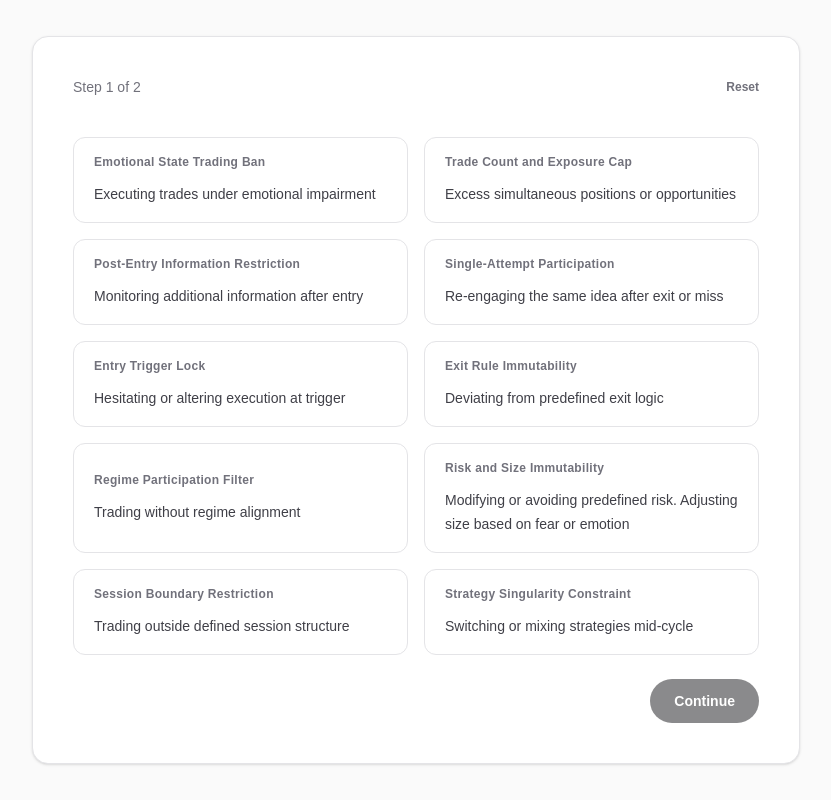
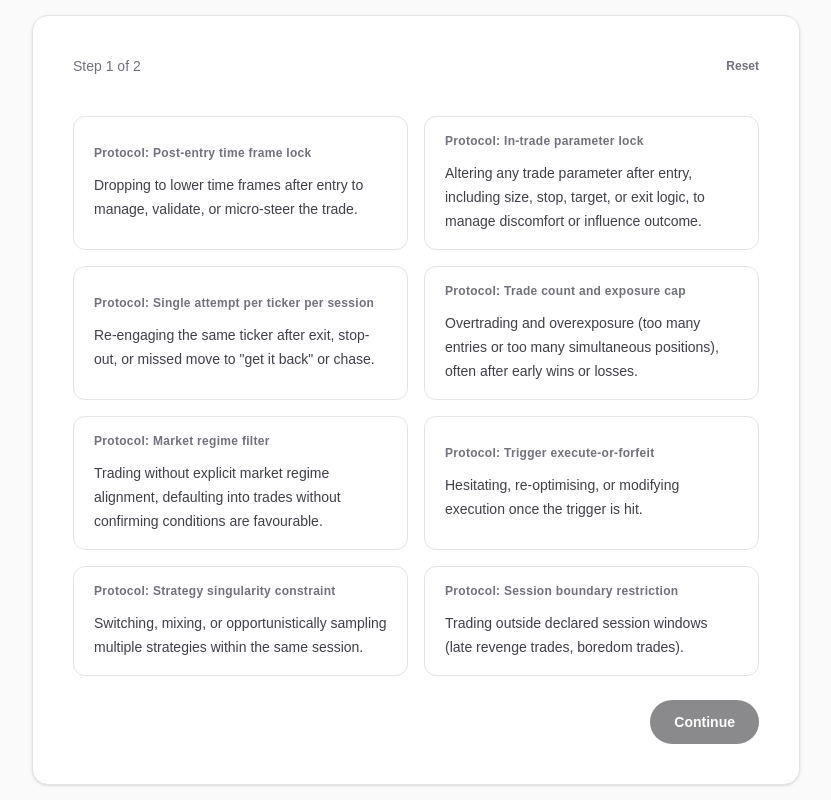
Before and after one commit to bbyjae-django-lab/quadrant, a Next.js app: page / in a window 1280 px wide. Shown: the whole page, without its empty margins (224-1055 px from the left). Built offline with nearby package versions, Linux system fonts and the light colour scheme.

Commit message:
Update protocol copy to the cleaned final versions

```diff
--- a/app/data/protocols.ts
+++ b/app/data/protocols.ts
@@ -7,86 +7,70 @@ export type Protocol = {
       failure: string;
     };
 
-    export const protocols: Protocol[] = [
+export const protocols: Protocol[] = [
   {
     "id": "post-entry-information-restriction",
-    "name": "Post-Entry Information Restriction",
-    "commonBehaviourRemoved": "Monitoring additional information after entry",
-    "rule": "After entering a trade, no chart lower than the entry timeframe may be viewed.",
+    "name": "Protocol: Post-entry time frame lock",
+    "commonBehaviourRemoved": "Dropping to lower time frames after entry to manage, validate, or micro-steer the trade.",
+    "rule": "After entry, no lower time frame charts may be opened or viewed for that ticker until the position is fully closed.",
     "duration": "Applies until 5 consecutive trading days are completed without violation.",
-    "failure": "Viewing any lower timeframe chart after entry ends the run."
+    "failure": "Opening or viewing any lower time frame chart for an open position's ticker after entry ends the run."
+  },
+  {
+    "id": "risk-and-size-immutability",
+    "name": "Protocol: In-trade parameter lock",
+    "commonBehaviourRemoved": "Altering any trade parameter after entry, including size, stop, target, or exit logic, to manage discomfort or influence outcome.",
+    "rule": "Before entry, position size, stop level, and all exit conditions must be fully defined. After entry, no trade parameter may be changed for any reason.",
+    "duration": "Applies until 5 consecutive trading days are completed without violation.",
+    "failure": "Any change to position size (adds or reductions), stop level, target, trailing logic, partial rules, or exit conditions after entry ends the run."
   },
   {
     "id": "single-attempt-participation",
-    "name": "Single-Attempt Participation",
-    "commonBehaviourRemoved": "Re-engaging the same idea after exit or miss",
-    "rule": "Each trade idea may be attempted only once per session.",
+    "name": "Protocol: Single attempt per ticker per session",
+    "commonBehaviourRemoved": "Re-engaging the same ticker after exit, stop-out, or missed move to \"get it back\" or chase.",
+    "rule": "A ticker may be traded once per session: one entry attempt total, regardless of outcome.",
     "duration": "Applies until 5 consecutive trading days are completed without violation.",
-    "failure": "Entering a second trade on the same ticker in the same session ends the run."
-  },
-  {
-    "id": "risk-and-size-immutability",
-    "name": "Risk and Size Immutability",
-    "commonBehaviourRemoved": "Modifying or avoiding predefined risk. Adjusting size based on fear or emotion",
-    "rule": "Risk per trade and position size must be declared before entry and may not be changed.",
-    "duration": "Applies until 5 consecutive trading days are completed without violation.",
-    "failure": "Changing position size or stop distance after entry ends the run."
+    "failure": "Any second entry on the same ticker in the same session ends the run."
   },
   {
     "id": "trade-count-and-exposure-cap",
-    "name": "Trade Count and Exposure Cap",
-    "commonBehaviourRemoved": "Excess simultaneous positions or opportunities",
-    "rule": "A maximum number of trades and open positions must be set pre-market and may not be exceeded.",
+    "name": "Protocol: Trade count and exposure cap",
+    "commonBehaviourRemoved": "Overtrading and overexposure (too many entries or too many simultaneous positions), often after early wins or losses.",
+    "rule": "Before the session, declare (1) maximum total entries for the session and (2) maximum concurrent open positions. Neither limit may be exceeded.",
     "duration": "Applies until 5 consecutive trading days are completed without violation.",
-    "failure": "Opening a trade beyond the declared trade count or exposure limit ends the run."
+    "failure": "Placing an entry that exceeds either declared maximum (total entries or concurrent positions) ends the run."
   },
   {
     "id": "regime-participation-filter",
-    "name": "Regime Participation Filter",
-    "commonBehaviourRemoved": "Trading without regime alignment",
-    "rule": "Trades may only be taken if the current market regime is explicitly classified as favourable before the session.",
+    "name": "Protocol: Market regime filter",
+    "commonBehaviourRemoved": "Trading without explicit market regime alignment, defaulting into trades without confirming conditions are favourable.",
+    "rule": "Before the session begins, the market regime must be classified as either risk-on or risk-off. Trades are permitted only on days recorded as risk-on.",
     "duration": "Applies until 5 consecutive trading days are completed without violation.",
-    "failure": "Taking any trade without a pre-session regime classification ends the run."
+    "failure": "Entering any trade without a pre-session recorded regime classification, or entering any trade on a day classified as risk-off, ends the run."
   },
   {
     "id": "entry-trigger-lock",
-    "name": "Entry Trigger Lock",
-    "commonBehaviourRemoved": "Hesitating or altering execution at trigger",
-    "rule": "Once a predefined entry trigger occurs, the trade must be executed immediately or abandoned entirely.",
+    "name": "Protocol: Trigger execute-or-forfeit",
+    "commonBehaviourRemoved": "Hesitating, re-optimising, or modifying execution once the trigger is hit.",
+    "rule": "If a predefined entry trigger occurs, the order must be placed immediately, or the trade is permanently forfeited for that ticker for the rest of the session.",
     "duration": "Applies until 5 consecutive trading days are completed without violation.",
-    "failure": "Delaying, adjusting, or second-guessing execution after the trigger occurs ends the run."
-  },
-  {
-    "id": "exit-rule-immutability",
-    "name": "Exit Rule Immutability",
-    "commonBehaviourRemoved": "Deviating from predefined exit logic",
-    "rule": "Exit rules must be defined before entry and may not be altered during the trade.",
-    "duration": "Applies until 5 consecutive trading days are completed without violation.",
-    "failure": "Changing stops, targets, or exit conditions after entry ends the run."
+    "failure": "Entering on any bar after the trigger bar, adjusting price to \"improve entry,\" or hesitating in a way that results in a late entry ends the run."
   },
   {
     "id": "strategy-singularity-constraint",
-    "name": "Strategy Singularity Constraint",
-    "commonBehaviourRemoved": "Switching or mixing strategies mid-cycle",
-    "rule": "Only one trading strategy may be used per session.",
+    "name": "Protocol: Strategy singularity constraint",
+    "commonBehaviourRemoved": "Switching, mixing, or opportunistically sampling multiple strategies within the same session.",
+    "rule": "Before the session, declare one strategy. All trades that session must meet that strategy's criteria; no other strategy may be executed.",
     "duration": "Applies until 5 consecutive trading days are completed without violation.",
-    "failure": "Executing a trade from a second strategy within the same session ends the run."
-  },
-  {
-    "id": "emotional-state-trading-ban",
-    "name": "Emotional State Trading Ban",
-    "commonBehaviourRemoved": "Executing trades under emotional impairment",
-    "rule": "No trades may be taken while experiencing elevated emotional states.",
-    "duration": "Applies until 5 consecutive trading days are completed without violation.",
-    "failure": "Entering any trade after self-identifying an elevated emotional state ends the run."
+    "failure": "Executing any trade that does not meet the declared strategy's criteria ends the run."
   },
   {
     "id": "session-boundary-restriction",
-    "name": "Session Boundary Restriction",
-    "commonBehaviourRemoved": "Trading outside defined session structure",
-    "rule": "Trades may only be taken during predefined trading sessions.",
+    "name": "Protocol: Session boundary restriction",
+    "commonBehaviourRemoved": "Trading outside declared session windows (late revenge trades, boredom trades).",
+    "rule": "Before the day begins, declare session start and session end. Entries are permitted only within that window.",
     "duration": "Applies until 5 consecutive trading days are completed without violation.",
-    "failure": "Entering a trade outside the declared session boundaries ends the run."
+    "failure": "Entering any trade outside the declared session boundaries ends the run."
   }
 ];
 
--- a/app/page.tsx
+++ b/app/page.tsx
@@ -319,10 +319,14 @@ export default function Home() {
   const canStartNewRun = isPro || !hasCompletedRun;
   const freeRunComplete = !isPro && hasCompletedRun && !runActive;
   const protocolOrder = [
-    "emotional-state-trading-ban",
+    "post-entry-information-restriction",
+    "risk-and-size-immutability",
+    "single-attempt-participation",
     "trade-count-and-exposure-cap",
-    "post-entry-information-restriction",
-    "single-attempt-participation",
+    "regime-participation-filter",
+    "entry-trigger-lock",
+    "strategy-singularity-constraint",
+    "session-boundary-restriction",
   ];
   const orderedProtocols = [...protocols].sort((a, b) => {
     const aIndex = protocolOrder.indexOf(a.id);
@@ -1019,7 +1023,7 @@ export default function Home() {
                                   </div>
                                   <div>
                                     <dt className="text-xs font-semibold tracking-wide text-zinc-500">
-                                      Failure
+                                      Failure condition
                                     </dt>
                                     <dd className="mt-1">
                                       {protocol.failure}
@@ -1112,7 +1116,7 @@ export default function Home() {
               </h1>
               {selectedProtocol.commonBehaviourRemoved ? (
                 <p className="text-base leading-7 text-zinc-600">
-                  Common behaviour removed:{" "}
+                  Behaviour removed:{" "}
                   {selectedProtocol.commonBehaviourRemoved}
                 </p>
               ) : null}
@@ -1136,7 +1140,7 @@ export default function Home() {
               </div>
               <div>
                 <dt className="text-xs font-semibold tracking-wide text-zinc-500">
-                  Failure
+                  Failure condition
                 </dt>
                 <dd className="mt-1 text-base text-zinc-800">
                   {selectedProtocol.failure}
```
